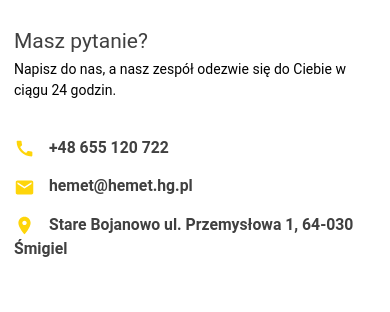
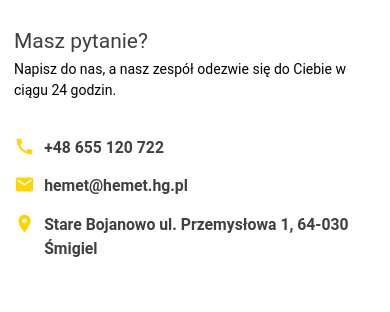
Before and after one commit to MaciejMM/hemet-react-app, a React (Create React App) app: page / in a window 390 px wide. Shown: the part 3740-4052 px from the top of the page. Built offline with nearby package versions, Linux system fonts and the light colour scheme.

Commit message:
wip-mobile-adjustments

```diff
--- a/src/features/about-page/AboutCooperation.tsx
+++ b/src/features/about-page/AboutCooperation.tsx
@@ -75,7 +75,10 @@
         <ul className="grid grid-cols-3 md:grid-cols-5 lg:col-start-3  lg:col-end-9 lg:row-start-2 lg:row-end-2 lg:grid-cols-6">
           {builded.map((build, index) => {
             return (
-              <li key={index} className="text-1xl lg:text-1xl pb-4 text-hm-yellow  lg:grid lg:items-center  xl:pb-0 ">
+              <li
+                key={index}
+                className="text-1xl lg:text-1xl pb-4 pr-4 text-hm-yellow  lg:grid lg:items-center  xl:pb-0 "
+              >
                 {build}
               </li>
             );
@@ -88,7 +91,7 @@
         <div className="grid grid-cols-3 md:grid-cols-5 lg:col-start-3 lg:col-end-9 lg:grid  lg:grid-cols-6 lg:items-center">
           {trustedCompanies.map((company, index) => {
             return (
-              <div key={index} className="pb-4 lg:pb-4">
+              <div key={index} className="pb-4 pr-4 lg:pb-4">
                 <div className="text-1xl lg:text-1xl font-bolder text-hm-yellow">{company.name}</div>
                 <div className="text-sm text-white lg:text-base ">{company.city}</div>
               </div>
--- a/src/features/home-page/HomeContact.tsx
+++ b/src/features/home-page/HomeContact.tsx
@@ -18,22 +18,23 @@
         <PageTitle title={'Kontakt'} disablePaddingTop={false}></PageTitle>
         <h3 className=" mb-1 text-2xl text-hm-black75">Masz pytanie?</h3>
         <p className=" pb-6">Napisz do nas, a nasz zespół odezwie się do Ciebie w ciągu 24 godzin.</p>
-        <div className="  call mt-4 text-lg">
-          <Call className="mr-4 text-hm-yellow"></Call>
-          <Link className="font-semibold text-hm-black75" to="tel:+48655120722">
+        <div className="mt-4 grid grid-flow-row grid-cols-12 text-lg">
+          <Call className=" col-span-1 mr-4 text-hm-yellow"></Call>
+          <Link className=" col-span-11 font-semibold text-hm-black75" to="tel:+48655120722">
             +48 655 120 722
           </Link>
         </div>
-        <div className="  email mt-4 text-lg ">
-          <Email className="mr-4 text-hm-yellow"></Email>
-          <Link className="font-semibold text-hm-black75" to="mailto:hemet@hemet.hg.pl">
+        <div className=" mt-4 grid grid-flow-row grid-cols-12 text-lg">
+          <Email className=" col-span-1 mr-4 text-hm-yellow"></Email>
+          <Link className=" col-span-11 font-semibold text-hm-black75" to="mailto:hemet@hemet.hg.pl">
             hemet@hemet.hg.pl
           </Link>
         </div>
-
-        <div className=" location mt-4 text-lg">
-          <LocationOn className="mr-4 text-hm-yellow"></LocationOn>
-          <span className="font-semibold text-hm-black75">Stare Bojanowo ul. Przemysłowa 1, 64-030 Śmigiel</span>
+        <div className="  mt-4 grid grid-flow-row grid-cols-12 text-lg">
+          <LocationOn className="col-span-1 mr-4 text-hm-yellow"></LocationOn>
+          <span className="col-span-11 font-semibold text-hm-black75">
+            Stare Bojanowo ul. Przemysłowa 1, 64-030 Śmigiel
+          </span>
         </div>
       </main>
     </div>
```
